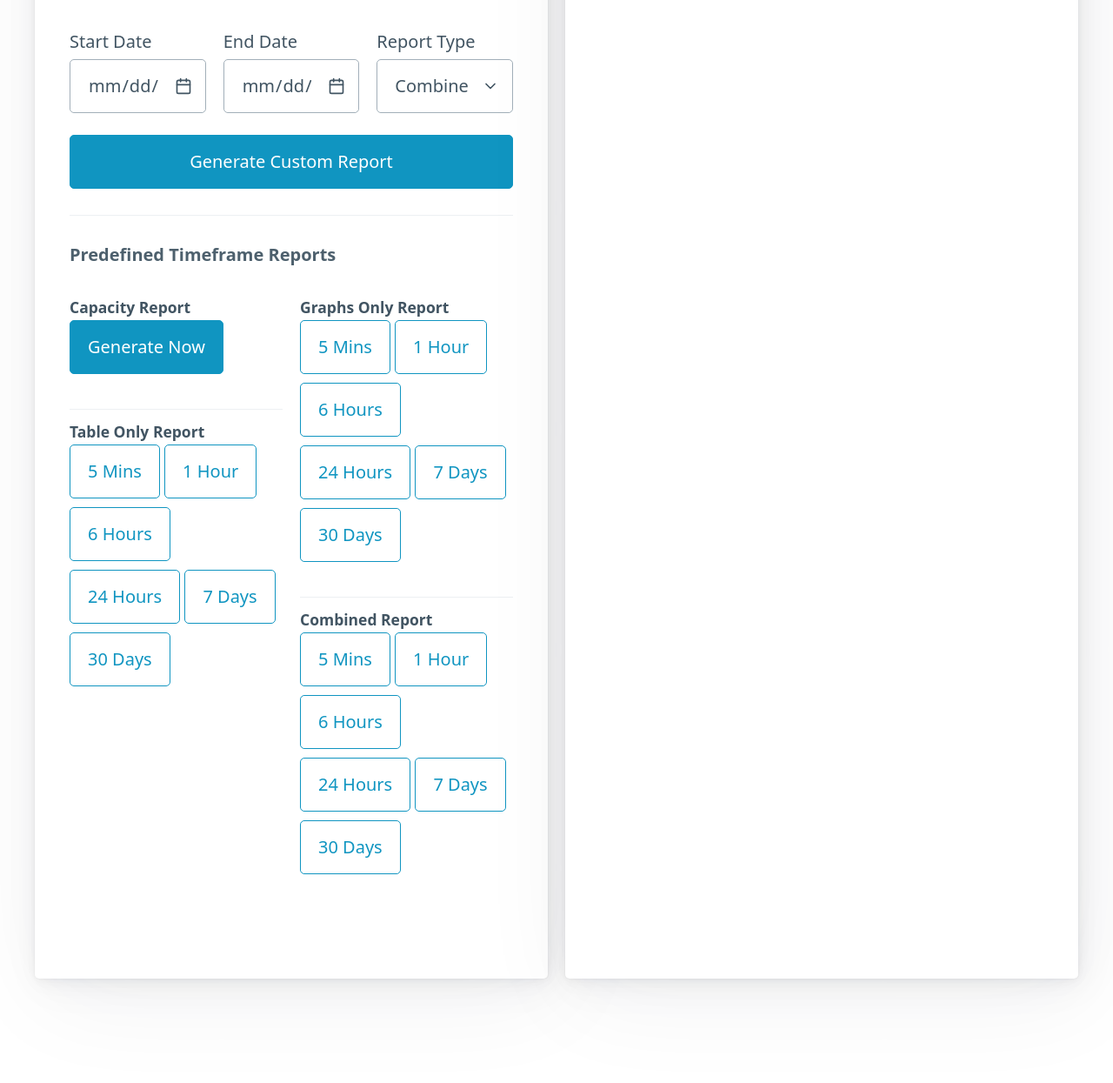
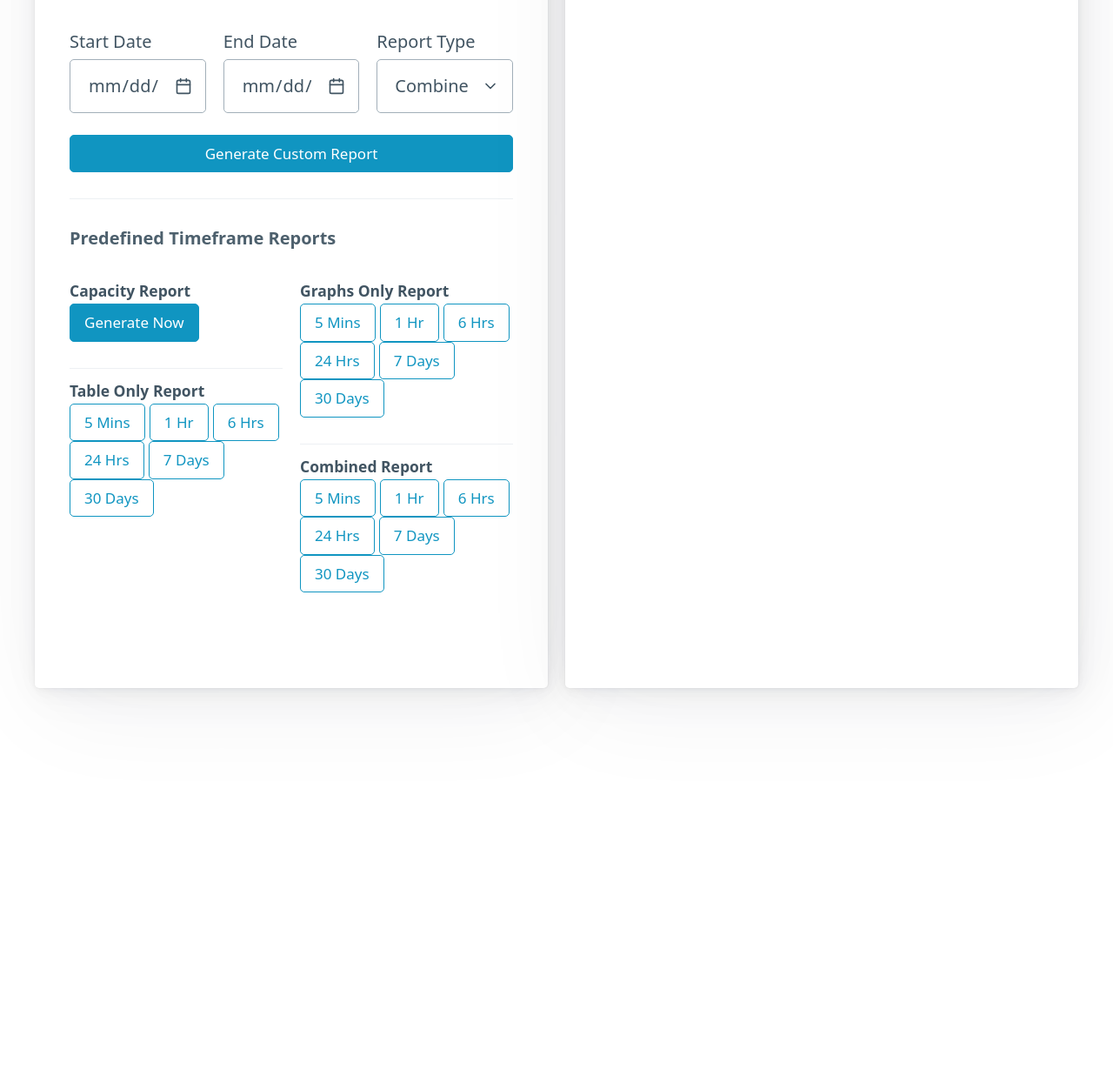
Before and after one commit to PaloAltoNetworks/panos-monitor, a Flask app: page /reports in a window 1280 px wide. Shown: the part 778-2023 px from the top of the page at 87% size. After the commit the page ends 1584 px from the top, so only its background shows below. Run offline with Flask 2, Linux system fonts and the light colour scheme; data that the repository does not hold is empty; parts of the project's set-up code (start-up, migrations or seed data) failed here and were passed over.

Commit message:
cleaned up buttons.  minor visual enhancements

```diff
--- a/templates/advisor.html
+++ b/templates/advisor.html
@@ -18,7 +18,7 @@
             <option value="7d" {% if selected_timespan == '7d' %}selected{% endif %}>Last 7 Days</option>
             <option value="30d" {% if selected_timespan == '30d' %}selected{% endif %}>Last 30 Days</option>
         </select>
-        <button type="submit">Analyze</button>
+        <button type="submit" class="btn-small">Analyze</button>
     </form>
 </article>
 
@@ -27,7 +27,7 @@
     <table role="grid">
         <thead>
             <tr>
-                <th>Firewall</th>
+                <th>Device-Name</th>
                 <th>Model</th>
                 {# ** NEW: Added Generation column header ** #}
                 <th>Generation</th>
--- a/templates/alerts.html
+++ b/templates/alerts.html
@@ -17,7 +17,7 @@
             <thead>
                 <tr>
                     <th style="width: 5%;"><input type="checkbox" id="select-all"></th>
-                    <th>Firewall</th>
+                    <th>Device-Name</th>
                     <th>Metric</th>
                     <th>Utilization</th>
                     <th>Time Triggered</th>
--- a/templates/base.html
+++ b/templates/base.html
@@ -50,6 +50,12 @@
         /* ** NEW: Make the active navigation link bold ** */
         nav a[aria-current="page"] {
             font-weight: bold;
+        }
+
+        /* ** NEW: A utility class for smaller, consistent buttons ** */
+        .btn-small {
+            font-size: 0.85rem !important;
+            padding: 0.4rem 0.8rem !important;
         }
 
         /* ** NEW: Pulsating animation for the status indicator ** */
--- a/templates/index.html
+++ b/templates/index.html
@@ -16,12 +16,12 @@
     <table>
         <thead>
             <tr>
-                <th>Hostname</th>
+                <th>Device-Name</th>
                 <th>IP Address</th>
                 <th>Model</th>
                 {# ** NEW: Added Generation column header ** #}
                 <th>Generation</th>
-                <th>Last Check</th>
+                <th>Last Updated</th>
                 <th>Active Sessions</th>
                 <th>CPU Load</th>
                 <th>DP Load</th>
--- a/templates/models.html
+++ b/templates/models.html
@@ -38,7 +38,7 @@
                     <input type="number" id="max_ssl_decrypt_sessions" name="max_ssl_decrypt_sessions" placeholder="e.g., 4200" required>
                 </label>
             </div>
-            <button type="submit">Add Model</button>
+            <button type="submit" class="btn-small">Add Model</button>
         </form>
     </article>
 </div>
@@ -68,7 +68,7 @@
                     <td>
                         <form action="{{ url_for('delete_model') }}" method="post" onsubmit="return confirm('Are you sure you want to delete this model?');" style="margin-bottom: 0;">
                             <input type="hidden" name="model" value="{{ model.model }}">
-                            <button type="submit" class="secondary outline">Delete</button>
+                            <button type="submit" class="secondary outline btn-small">Delete</button>
                         </form>
                     </td>
                 </tr>
--- a/templates/reports.html
+++ b/templates/reports.html
@@ -3,9 +3,6 @@
 {% block content %}
 <style>
   /* Add a bottom margin to the report generation buttons to create space when they wrap */
-  .report-buttons a[role="button"] {
-    margin-bottom: 0.5rem;
-  }
 </style>
 
 <style>
@@ -39,7 +36,7 @@
                     </select>
                 </label>
             </div>
-            <button type="submit">Generate Custom Report</button>
+            <button type="submit" class="btn-small">Generate Custom Report</button>
         </form>
         <hr>
         <h6>Predefined Timeframe Reports</h6>
@@ -47,37 +44,37 @@
         <div class="grid">
             <div>
                 <small><b>Capacity Report</b></small>
-                <p class="report-buttons"><a href="{{ url_for('export_pdf', type='capacity') }}" role="button">Generate Now</a></p>
+                <p class="report-buttons"><a href="{{ url_for('export_pdf', type='capacity') }}" role="button" class="btn-small">Generate Now</a></p>
                 <hr>
                 <small><b>Table Only Report</b></small>
                 <p class="report-buttons">
-                    <a href="{{ url_for('export_pdf', timespan='5m', type='table_only') }}" role="button" class="outline">5 Mins</a>
-                    <a href="{{ url_for('export_pdf', timespan='1h', type='table_only') }}" role="button" class="outline">1 Hour</a>
-                    <a href="{{ url_for('export_pdf', timespan='6h', type='table_only') }}" role="button" class="outline">6 Hours</a>
-                    <a href="{{ url_for('export_pdf', timespan='24h', type='table_only') }}" role="button" class="outline">24 Hours</a>
-                    <a href="{{ url_for('export_pdf', timespan='7d', type='table_only') }}" role="button" class="outline">7 Days</a>
-                    <a href="{{ url_for('export_pdf', timespan='30d', type='table_only') }}" role="button" class="outline">30 Days</a>
+                    <a href="{{ url_for('export_pdf', timespan='5m', type='table_only') }}" role="button" class="outline btn-small">5 Mins</a>
+                    <a href="{{ url_for('export_pdf', timespan='1h', type='table_only') }}" role="button" class="outline btn-small">1 Hr</a>
+                    <a href="{{ url_for('export_pdf', timespan='6h', type='table_only') }}" role="button" class="outline btn-small">6 Hrs</a>
+                    <a href="{{ url_for('export_pdf', timespan='24h', type='table_only') }}" role="button" class="outline btn-small">24 Hrs</a>
+                    <a href="{{ url_for('export_pdf', timespan='7d', type='table_only') }}" role="button" class="outline btn-small">7 Days</a>
+                    <a href="{{ url_for('export_pdf', timespan='30d', type='table_only') }}" role="button" class="outline btn-small">30 Days</a>
                 </p>
             </div>
             <div>
                 <small><b>Graphs Only Report</b></small>
                 <p class="report-buttons">
-                    <a href="{{ url_for('export_pdf', timespan='5m', type='graphs_only') }}" role="button" class="outline">5 Mins</a>
-                    <a href="{{ url_for('export_pdf', timespan='1h', type='graphs_only') }}" role="button" class="outline">1 Hour</a>
-                    <a href="{{ url_for('export_pdf', timespan='6h', type='graphs_only') }}" role="button" class="outline">6 Hours</a>
-                    <a href="{{ url_for('export_pdf', timespan='24h', type='graphs_only') }}" role="button" class="outline">24 Hours</a>
-                    <a href="{{ url_for('export_pdf', timespan='7d', type='graphs_only') }}" role="button" class="outline">7 Days</a>
-                    <a href="{{ url_for('export_pdf', timespan='30d', type='graphs_only') }}" role="button" class="outline">30 Days</a>
+                    <a href="{{ url_for('export_pdf', timespan='5m', type='graphs_only') }}" role="button" class="outline btn-small">5 Mins</a>
+                    <a href="{{ url_for('export_pdf', timespan='1h', type='graphs_only') }}" role="button" class="outline btn-small">1 Hr</a>
+                    <a href="{{ url_for('export_pdf', timespan='6h', type='graphs_only') }}" role="button" class="outline btn-small">6 Hrs</a>
+                    <a href="{{ url_for('export_pdf', timespan='24h', type='graphs_only') }}" role="button" class="outline btn-small">24 Hrs</a>
+                    <a href="{{ url_for('export_pdf', timespan='7d', type='graphs_only') }}" role="button" class="outline btn-small">7 Days</a>
+                    <a href="{{ url_for('export_pdf', timespan='30d', type='graphs_only') }}" role="button" class="outline btn-small">30 Days</a>
                 </p>
                 <hr>
                 <small><b>Combined Report</b></small>
                 <p class="report-buttons">
-                    <a href="{{ url_for('export_pdf', timespan='5m', type='combined') }}" role="button" class="outline">5 Mins</a>
-                    <a href="{{ url_for('export_pdf', timespan='1h', type='combined') }}" role="button" class="outline">1 Hour</a>
-                    <a href="{{ url_for('export_pdf', timespan='6h', type='combined') }}" role="button" class="outline">6 Hours</a>
-                    <a href="{{ url_for('export_pdf', timespan='24h', type='combined') }}" role="button" class="outline">24 Hours</a>
-                    <a href="{{ url_for('export_pdf', timespan='7d', type='combined') }}" role="button" class="outline">7 Days</a>
-                    <a href="{{ url_for('export_pdf', timespan='30d', type='combined') }}" role="button" class="outline">30 Days</a>
+                    <a href="{{ url_for('export_pdf', timespan='5m', type='combined') }}" role="button" class="outline btn-small">5 Mins</a>
+                    <a href="{{ url_for('export_pdf', timespan='1h', type='combined') }}" role="button" class="outline btn-small">1 Hr</a>
+                    <a href="{{ url_for('export_pdf', timespan='6h', type='combined') }}" role="button" class="outline btn-small">6 Hrs</a>
+                    <a href="{{ url_for('export_pdf', timespan='24h', type='combined') }}" role="button" class="outline btn-small">24 Hrs</a>
+                    <a href="{{ url_for('export_pdf', timespan='7d', type='combined') }}" role="button" class="outline btn-small">7 Days</a>
+                    <a href="{{ url_for('export_pdf', timespan='30d', type='combined') }}" role="button" class="outline btn-small">30 Days</a>
                 </p>
             </div>
         </div>
--- a/templates/settings.html
+++ b/templates/settings.html
@@ -57,7 +57,7 @@
                 <small>Generate an alert when any capacity metric exceeds this utilization percentage. Existing data will be re-evaluated upon saving.</small>
             </fieldset>
 
-            <button type="submit">Save Settings</button>
+            <button type="submit" class="btn-small">Save Settings</button>
         </form>
     </article>
 {% endblock %}
```
Also changed, not shown: report_generator.py (+5 -5 lines), templates/capacity.html (+4 -4 lines), templates/firewall_detail.html (+14 -9 lines), templates/firewalls.html (+6 -6 lines), 1 other file.
